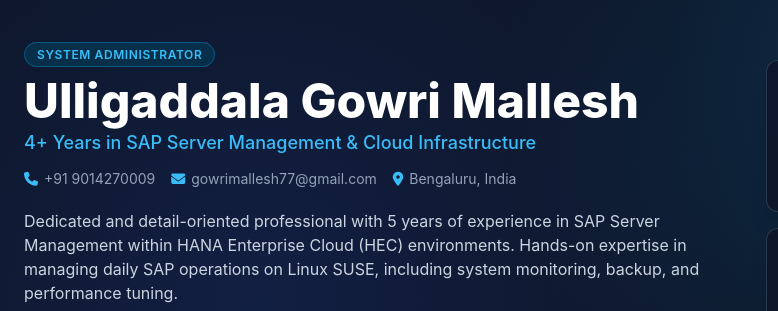
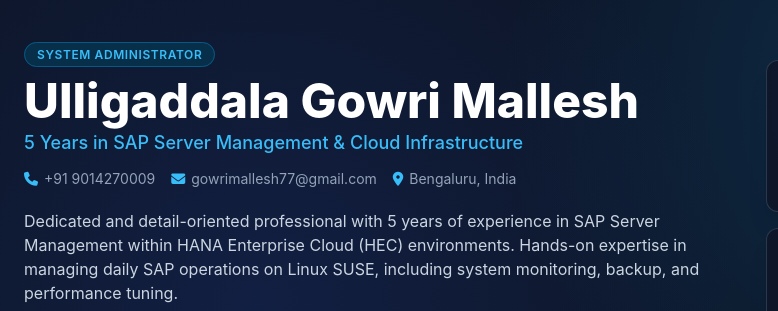
Before and after one commit to gowribasava98-byte/gowrimallesh, a plain HTML site: page index.html in a window 1280 px wide. Shown: the part 96-407 px from the top of the page, 0-778 px from the left. Drawn offline with nearby package versions, Linux system fonts and the light colour scheme.

Commit message:
Update index.html

```diff
--- a/index.html
+++ b/index.html
@@ -60,7 +60,7 @@
             Ulligaddala Gowri Mallesh
           </h1>
           <p class="text-sky-400 text-lg font-medium mt-1">
-            4+ Years in SAP Server Management & Cloud Infrastructure
+            5 Years in SAP Server Management & Cloud Infrastructure
           </p>
           <div class="text-slate-400 text-xs sm:text-sm mt-3 flex flex-wrap gap-4 items-center">
             <span><i class="fa-solid fa-phone text-sky-400 mr-1.5"></i>+91 9014270009</span>
```
